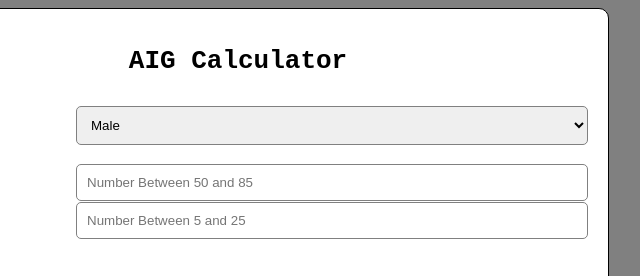
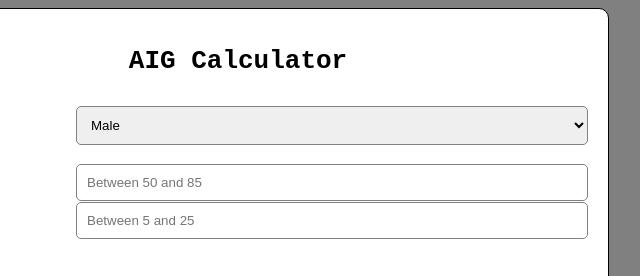
Before and after one commit to angelo21/AIG-Calc, a plain HTML site: page index.html in a window 1280 px wide. Shown: the top 276 px of the page, 402-1042 px from the left. Drawn offline with Linux system fonts and the light colour scheme.

Commit message:
Create index.html
Changed placeholder to better fit

```diff
--- a/index.html
+++ b/index.html
@@ -22,10 +22,10 @@
 
 
                     <p>
-                        Age: <input id="age" class="input" type="number" min="50" max="85" placeholder="Number Between 50 and 85">
+                        Age: <input id="age" class="input" type="number" min="50" max="85" placeholder="Between 50 and 85">
                     </p>
                     <p>
-                        Face: <input id="face" class="input" type="number" min"5" max="25" placeholder="Number Between 5 and 25">
+                        Face: <input id="face" class="input" type="number" min"5" max="25" placeholder="Between 5 and 25">
                     </p>
                     <div class="center">
                         <button type="button">Submit</button>
```
